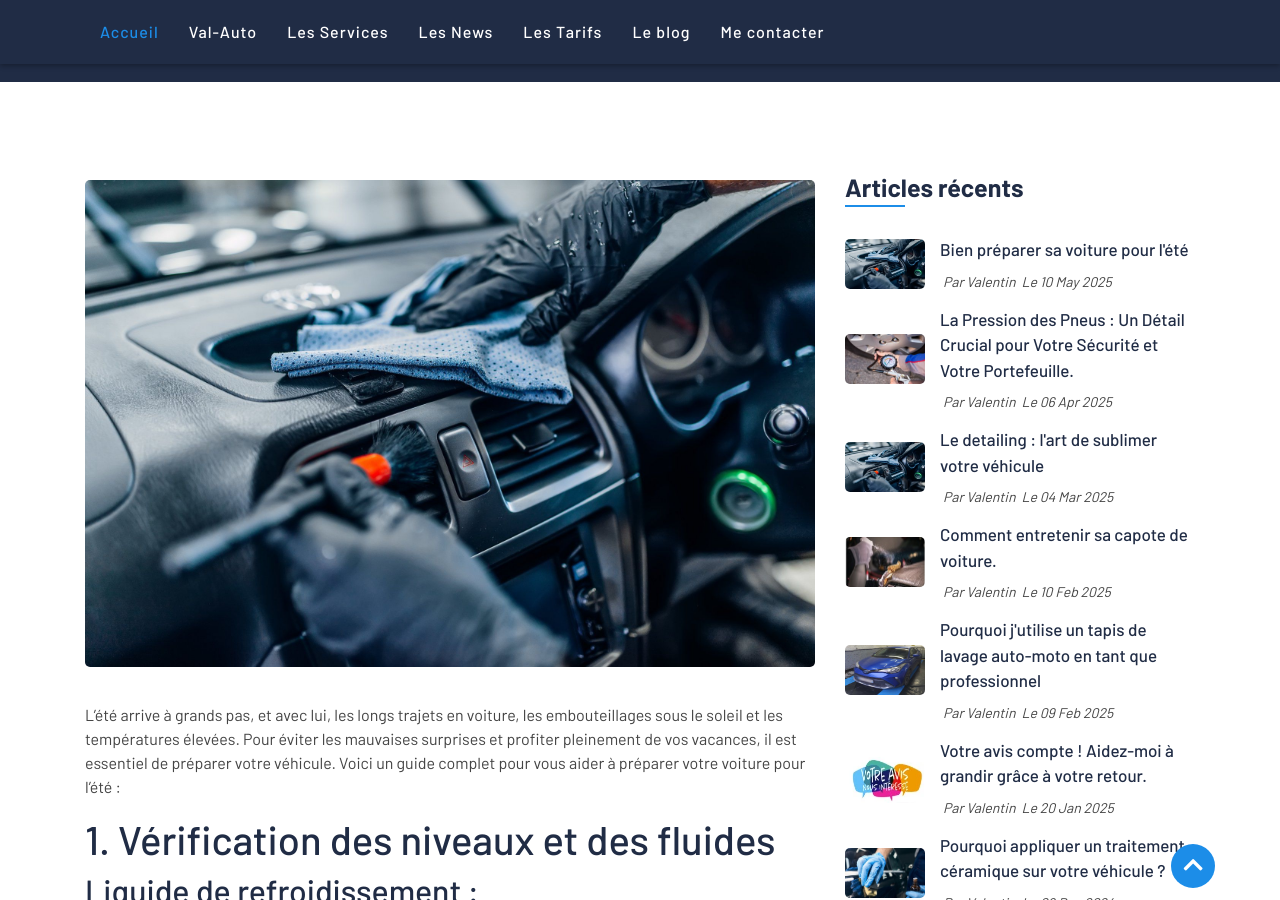
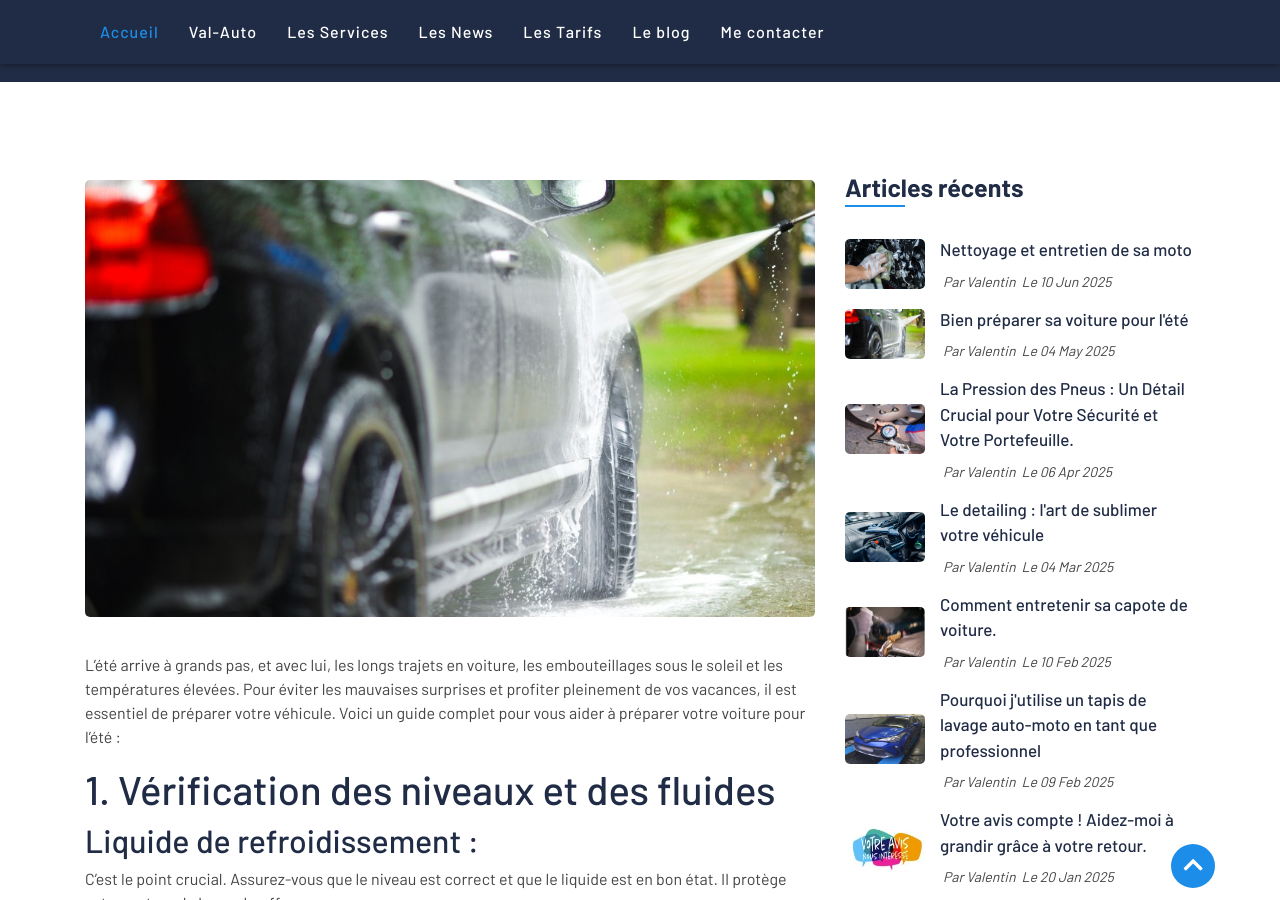
Before and after one commit to Bruvrydavid/valauto, a Jekyll site: the page built from _posts/2025-05-04-Bien préparer sa voiture pour l'été.markdown, in a window 1280 px wide and 900 px high, scrolled down 377 px. Built offline with Jekyll 4.4.1, drawn with Linux system fonts in a browser that asks for light colours; nearby versions of some CDN libraries; some of the changed lines change nothing that is shown; some of the changed text lies outside the part shown.

Commit message:
publish of  04.05.2025

```diff
--- a/_posts/2025-05-10-Bien préparer sa voiture pour l'été.markdown
+++ b/_posts/2025-05-04-Bien préparer sa voiture pour l'été.markdown
@@ -1,10 +1,10 @@
 ---
 layout: singlepost
 title:  "Bien préparer sa voiture pour l'été"
-urllargeimg: /assets/img/blog/20250309_large_detailling.jpg
-urlsmallimg: /assets/img/blog/20250309_small_detailling.jpg
+urllargeimg: /assets/img/blog/post-K.jpg
+urlsmallimg: /assets/img/blog/post-K.jpg
 author: Valentin
-date:   2025-05-10
+date:   2025-05-04
 readtime : 2 minutes
 tags: Conseil
 ---
--- /dev/null
+++ b/_posts/2025-06-05-Entretien et Nettoyage de sa moto.markdown
@@ -0,0 +1,64 @@
+---
+layout: singlepost
+title:  "Nettoyage et entretien de sa moto"
+urllargeimg: /assets/img/blog/post-J.jpg
+urlsmallimg: /assets/img/blog/post-J.jpg
+author: Valentin
+date:   2025-06-10
+readtime : 3 minutes
+tags: Conseil
+---
+🏍️ Garder sa moto en pleine forme : les bonnes pratiques d’entretien et de nettoyage
+Pour les passionnés comme pour les utilisateurs du quotidien, une moto bien entretenue, c’est avant tout une moto plus sûre, plus agréable à conduire et plus durable. Voici quelques gestes simples et bonnes pratiques pour prendre soin de votre deux-roues comme il se doit.
+
+# 🧼 1. Un nettoyage régulier, c’est la base
+Le lavage ne sert pas seulement à garder votre moto belle, il permet aussi de repérer d’éventuels problèmes (fuites, pièces desserrées, rouille…).De plus, Une moto bien entretenue conserve mieux sa valeur.
+
+Nos conseils :
+* Nettoyez votre moto régulièrement, surtout après une sortie sous la pluie ou sur des routes sales.
+* Utilisez de l’eau tiède et un shampoing spécial moto, doux pour la peinture et les plastiques , évitez les détergents agressifs.
+* Évitez le jet haute pression, surtout près du moteur, des roulements ou de la chaîne.
+* Nettoyez de haut en bas, puis séchez avec une microfibre propre.
+* Protégez les parties électriques et les joints avec des produits spécifiques.
+* Lubrifiez les articulations et les câbles.
+* Terminez avec un produit de finition pour redonner de l’éclat aux carénages et au chrome.
+
+# 🔧 2. Vérifiez la pression et l’usure des pneus
+Des pneus bien gonflés garantissent sécurité, confort et longévité :
+* Vérifiez la pression une fois par mois (et avant chaque long trajet).
+* Surveillez l’usure du pneu (témoins d’usure visibles) et l’apparition éventuelle de fissures ou de déformations.
+
+# ⛓️ 3. Entretenez votre chaîne
+Une chaîne mal entretenue s’use plus vite et fait perdre en performance :
+* Nettoyez-la avec un dégraissant spécifique.
+* Lubrifiez-la tous les 500 à 1 000 km (ou après une sortie sous la pluie).
+* Vérifiez aussi sa tension, ni trop lâche ni trop tendue.
+
+# 🔋 4. Gardez un œil sur la batterie
+Une batterie qui faiblit peut vite vous laisser sur le carreau :
+En période d’inactivité, débranchez-la ou utilisez un chargeur d’entretien.
+Nettoyez régulièrement les bornes si elles s’oxydent.
+Si elle a plus de 3 ans, soyez vigilant : les signes de faiblesse peuvent vite arriver.
+
+# 💡 5. Ne négligez pas les petits contrôles réguliers
+* Niveau d’huile moteur (et vidange selon les préconisations constructeur)
+* Liquide de frein et d’embrayage
+* État des plaquettes de frein et des disques
+* Fonctionnement des feux, clignotants et klaxon
+* Tension des câbles (accélérateur, embrayage…)
+
+# 6. Conseils Supplémentaires
+* Hivernage : Si vous n'utilisez pas votre moto en hiver, préparez-la pour le stockage.
+* Outils Indispensables : Investissez dans un kit d'outils de base pour les petites réparations.
+* Carnet d'Entretien : Tenez un registre de toutes les opérations effectuées.
+
+# 🏁 En résumé
+Entretenir sa moto régulièrement, c’est :
+✅ Rouler en toute sécurité
+✅ Allonger la durée de vie de votre machine
+✅ Préserver sa valeur dans le temps
+
+Et pour les entretiens plus techniques, faites confiance à un professionnel : mieux vaut prévenir que réparer trop tard !
+
+# 📍 Besoin d’un coup de main ou d’un diagnostic ?
+Passez nous voir chez Val’Auto, on s’occupe aussi des motos avec le même soin que pour les voitures !
```
Also changed, not shown: assets/img/blog/post-J.jpg (added), assets/img/blog/post-K.jpg (added).
